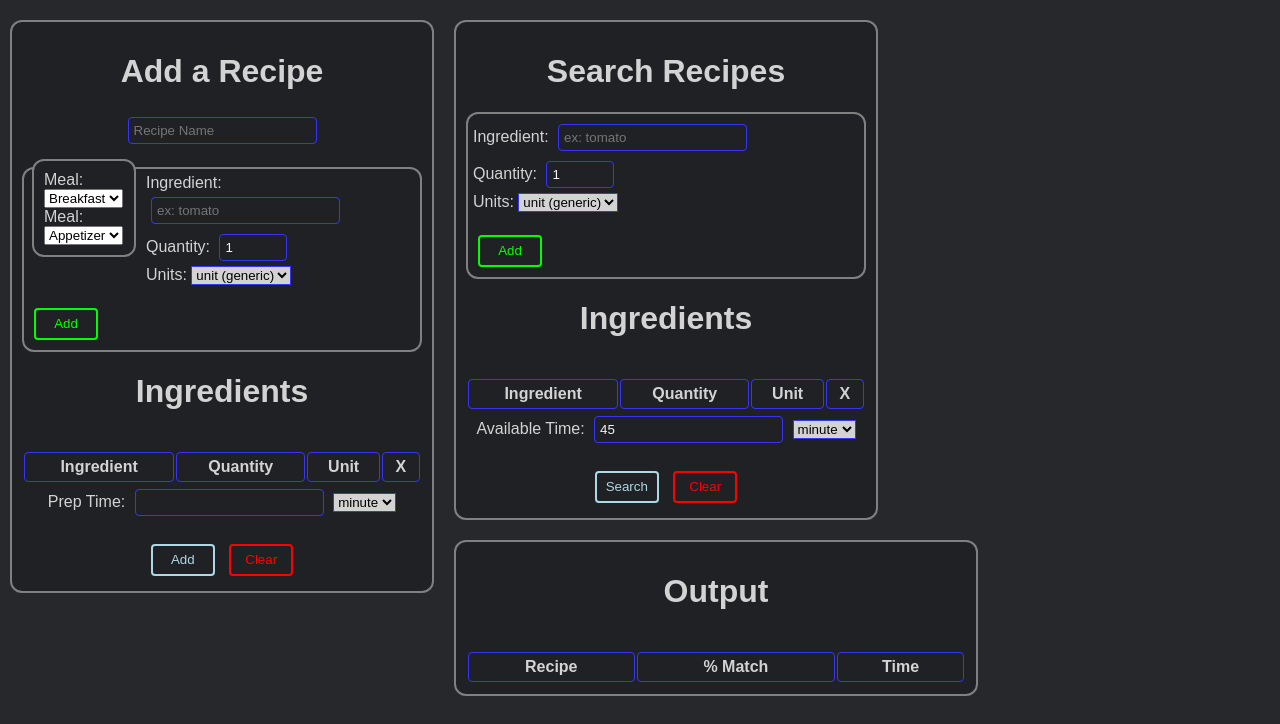
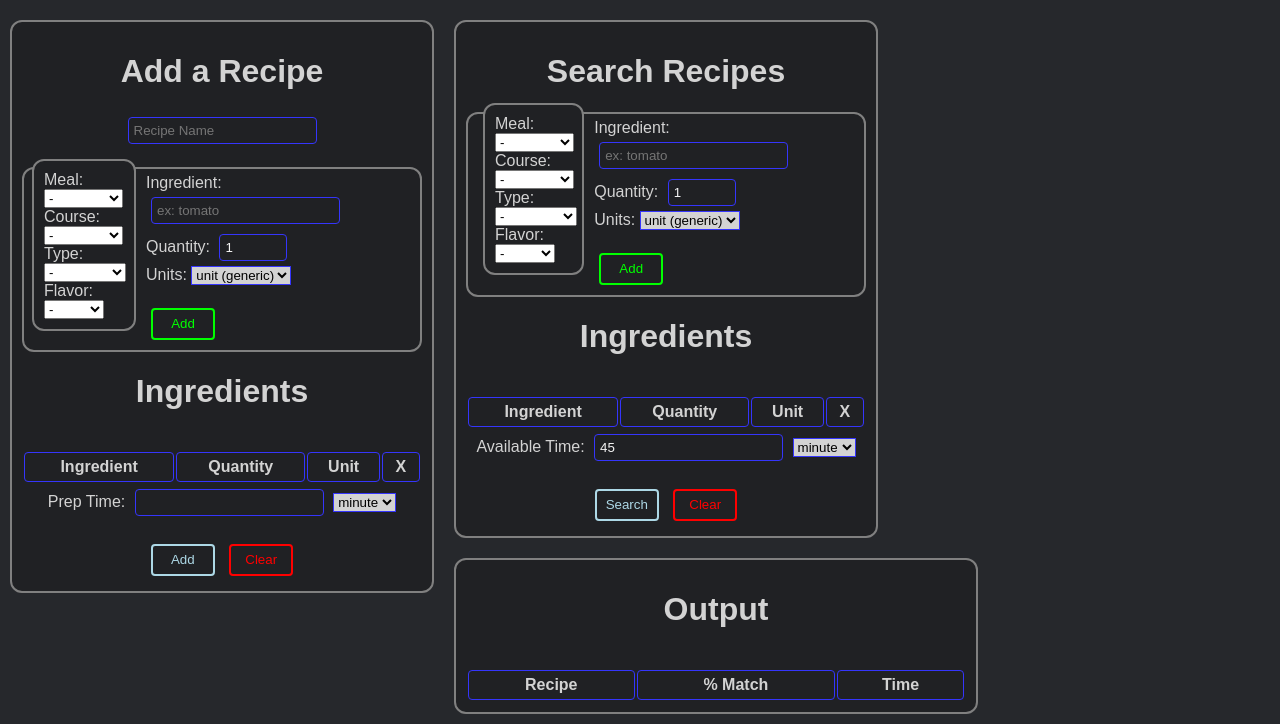
Before and after one commit to Trisans/recipe-for-disaster, a plain HTML site: page index.html in a window 1280 px wide. Shown: the part 115-839 px from the top of the page. Drawn offline with Linux system fonts and the light colour scheme.

Commit message:
implemented tags

```diff
--- a/css/index.css
+++ b/css/index.css
@@ -25,7 +25,6 @@ Licenced under the EPL-2.0 License (file can be found in the root directory as L
 
 body {
   background-color: rgb(38, 40, 44);
-  color: lightgray;
   background-position: center center;
   background-size: cover;
   background-repeat: no-repeat;
@@ -148,7 +147,12 @@ th {
   padding: 5px;
   text-align: left;
 }
-
+#searchTagDiv {
+  margin-top: -4%;
+  justify-self: center;
+  text-align: left;
+  width: 20%;
+}
 #searchFormDiv {
   border: 2px solid gray;
   border-radius: 12px;
--- a/index.html
+++ b/index.html
@@ -41,19 +41,42 @@
     <input type="text" id="recipeName" class="input" name="recipeName" placeholder="Recipe Name">
     <br />
     <div id="tagDiv" class="div">
-      <label for="mealtags">Meal: </label>
-      <select name="mealtags" id="mealTagSelect">
+      <label for="mealtag">Meal: </label>
+      <select name="mealtag" id="addMealTagSelect">
+        <option value="null">-</option>
         <option value="breakfast">Breakfast</option>
         <option value="lunch">Lunch</option>
         <option value="dinner">Dinner</option>
       </select>
       <br/>
-      <label for="coursetags">Meal: </label>
-      <select name="coursetags" id="courseTagSelect">
-        <option value="Appetizer">Appetizer</option>
-        <option value="Entree">Entree</option>
-        <option value="Side">Side</option>
-        <option value="Dessert">Dessert</option>
+      <label for="coursetag">Course: </label>
+      <select name="coursetag" id="addCourseTagSelect">
+        <option value="null">-</option>
+        <option value="appetizer">Appetizer</option>
+        <option value="entree">Entree</option>
+        <option value="side">Side</option>
+        <option value="dessert">Dessert</option>
+      </select>
+      <br/>
+      <label for="typeetag">Type: </label>
+      <select name="typetag" id="addTypeTagSelect">
+        <option value="null">-</option>
+        <option value="fruit">Fruit</option>
+        <option value="vegetable">Vegetable</option>
+        <option value="meat">Meat</option>
+        <option value="baked">Baked</option>
+        <option value="prepared">Prepared</option>
+        <option value="cooked">Cooked</option>
+        <option value="beverage">Beverage</option>
+      </select>
+      <br/>
+      <label for="flavortag">Flavor: </label>
+      <select name="flavortag" id="addFlavorTagSelect">
+        <option value="null">-</option>
+        <option value="sweet">Sweet</option>
+        <option value="salty">Salty</option>
+        <option value="sour">Sour</option>
+        <option value="bitter">Bitter</option>
       </select>
     </div>
     <br/>
@@ -99,6 +122,45 @@
   <div id="searchDiv" class="div">
     <h1 class="header">Search Recipes</h1>
     <div id="searchFormDiv">
+      <div id="searchTagDiv" class="div">
+        <label for="mealtag">Meal: </label>
+        <select name="mealtag" id="searchMealTagSelect">
+          <option value="null">-</option>
+          <option value="breakfast">Breakfast</option>
+          <option value="lunch">Lunch</option>
+          <option value="dinner">Dinner</option>
+        </select>
+        <br/>
+        <label for="coursetag">Course: </label>
+        <select name="coursetag" id="searchCourseTagSelect">
+          <option value="null">-</option>
+          <option value="appetizer">Appetizer</option>
+          <option value="entree">Entree</option>
+          <option value="side">Side</option>
+          <option value="dessert">Dessert</option>
+        </select>
+        <br/>
+        <label for="typeetag">Type: </label>
+        <select name="typetag" id="searchTypeTagSelect">
+          <option value="null">-</option>
+          <option value="fruit">Fruit</option>
+          <option value="vegetable">Vegetable</option>
+          <option value="meat">Meat</option>
+          <option value="baked">Baked</option>
+          <option value="prepared">Prepared</option>
+          <option value="cooked">Cooked</option>
+          <option value="beverage">Beverage</option>
+        </select>
+        <br/>
+        <label for="flavortag">Flavor: </label>
+        <select name="flavortag" id="searchFlavorTagSelect">
+          <option value="null">-</option>
+          <option value="sweet">Sweet</option>
+          <option value="salty">Salty</option>
+          <option value="sour">Sour</option>
+          <option value="bitter">Bitter</option>
+        </select>
+      </div>
       <form class="ingredientInput">
         <label for="ingredient">Ingredient: </label>
         <input type="text" id="searchIngredient" class="input" name="ingredient" placeholder="ex: tomato"><br>
--- a/javascript/core.js
+++ b/javascript/core.js
@@ -38,8 +38,9 @@ let core = {
     },
 
     searchFoods: function(query) {
+        console.dir(query)
         let filtered = tagSort.search.filter(query.tags);
-        // console.dir(filtered);
+        console.dir(filtered);
         tables.output.addRow(search.searchFiltered(query, filtered));
     },
 
--- a/javascript/events.js
+++ b/javascript/events.js
@@ -32,7 +32,12 @@ submitAdd.addEventListener("click", () => {
         let recipeTime = [recipeTimeFlr, recipeTimeUnitFlr];
 
         // let tags = TODO: Add tag input
-        let tags = ["fruit", null, null, null];
+        let type = document.getElementById("addTypeTagSelect").value;
+        let meal = document.getElementById("addMealTagSelect").value;
+        let course = document.getElementById("addCourseTagSelect").value;
+        let flavor = document.getElementById("addFlavorTagSelect").value;
+
+        let tags = [type, meal, course, flavor];
 
         core.addFood(recipeName, recipeIngredients, tags, recipeTime);
 
@@ -77,13 +82,32 @@ searchRow.addEventListener("click", (event) => {
 
 // Search the
 submitSearch.addEventListener("click", () => {
+    // let type = document.getElementById("searchTypeTagSelect").value;
+    // let meal = document.getElementById("searchMealTagSelect").value;
+    // let course = document.getElementById("searchCourseTagSelect").value;
+    // let flavor = document.getElementById("searchFlavorTagSelect").value;
+
+    // let srchq = {
+    //     ingredients: tables.search.current,
+    //     time: [document.getElementById("availableTime").value,
+    //         document.getElementById("availableTimeUnit").value],
+    //     tags: ["fruit", null, null, null]
+    // }
+    // core.searchFoods(srchq);
+
+    let type = document.getElementById("searchTypeTagSelect").value;
+    let meal = document.getElementById("searchMealTagSelect").value;
+    let course = document.getElementById("searchCourseTagSelect").value;
+    let flavor = document.getElementById("searchFlavorTagSelect").value;
+
     let srchq = {
         ingredients: tables.search.current,
         time: [document.getElementById("availableTime").value,
             document.getElementById("availableTimeUnit").value],
-        tags: ["fruit", "breakfast", "appetizer", "sweet"]
+        tags: [type, meal, course, flavor]
     }
     core.searchFoods(srchq);
+
 });
 
 clearSearch.addEventListener("click", () => {
--- a/javascript/tag-sort.js
+++ b/javascript/tag-sort.js
@@ -72,12 +72,13 @@ let tagSort = {
         filter(query) {
             let filtered = {};
             for (let i = 0; i < tagKeys.length; i++) {
-                let temp = core.foods[tagKeys[i]][query[i]];
-                let tempKeys = Object.keys(core.foods[tagKeys[i]][query[i]]);
-                for (let j = 0; j < tempKeys.length; j++) {
-                    if (!(temp[tempKeys[j]] in filtered)) {
-                        filtered[tempKeys[j]] = temp[tempKeys[j]]
-                    };
+                if (query[i] != "null") {let temp = core.foods[tagKeys[i]][query[i]];
+                    let tempKeys = Object.keys(core.foods[tagKeys[i]][query[i]]);
+                    for (let j = 0; j < tempKeys.length; j++) {
+                        if (!(temp[tempKeys[j]] in filtered)) {
+                            filtered[tempKeys[j]] = temp[tempKeys[j]]
+                        };
+                    }
                 }
             }
             let uKeys = Object.keys(core.foods.uncat);
```
Also changed, not shown: javascript/accounts.js (added, +15 -0 lines).
